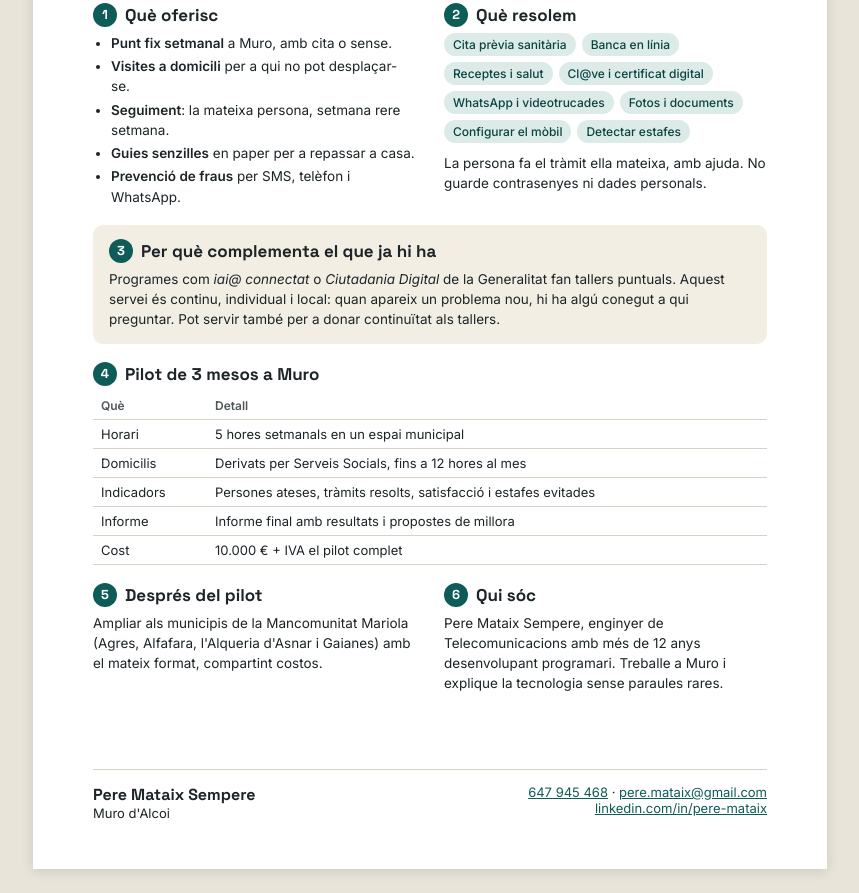
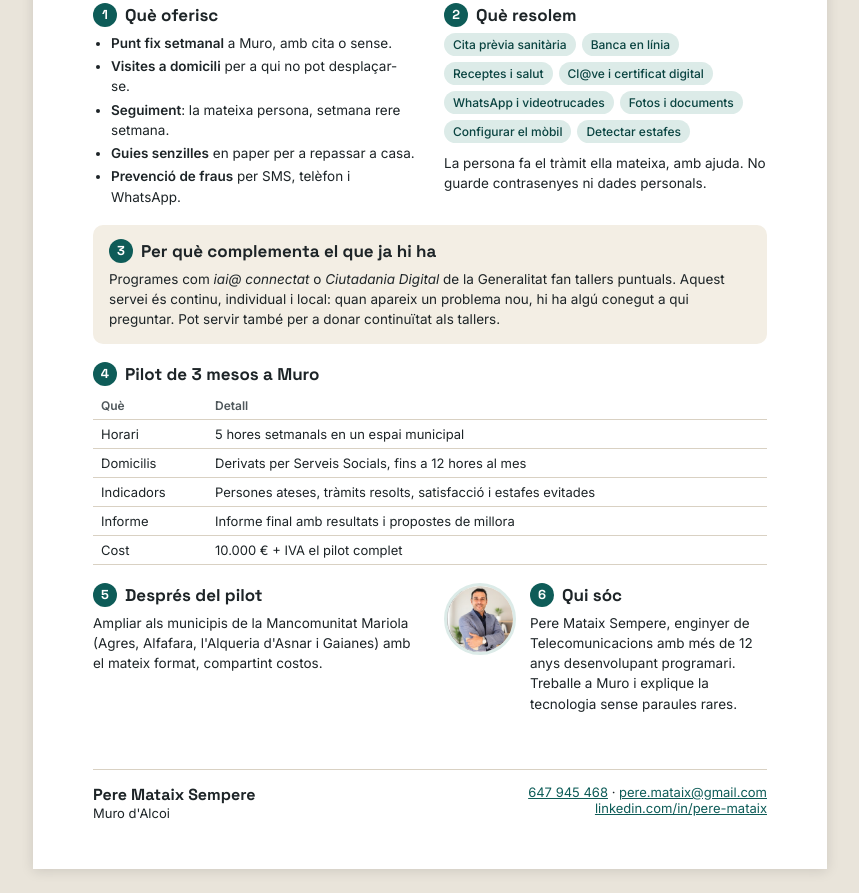
Before and after one commit to pemasem/pemasem, a plain HTML site: page proposta/index.html in a window 1280 px wide. Shown: the part 326-1219 px from the top of the page, without its empty margins (210-1069 px from the left). Drawn offline with Linux system fonts and the light colour scheme.

Commit message:
Propuesta: foto en Quién soy
Co-Authored-By: Claude Opus 5.5 <noreply@anthropic.com>

```diff
--- a/proposta/index.html
+++ b/proposta/index.html
@@ -121,10 +121,13 @@ th{font-size:12px;color:var(--muted);font-weight:600}
 <p data-l="ca">Ampliar als municipis de la Mancomunitat Mariola (Agres, Alfafara, l'Alqueria d'Asnar i Gaianes) amb el mateix format, compartint costos.</p>
 <p data-l="es">Ampliar a los municipios de la Mancomunitat Mariola (Agres, Alfafara, l'Alqueria d'Asnar y Gaianes) con el mismo formato, compartiendo costes.</p>
 </div>
+<div style="display:flex;gap:14px;align-items:flex-start">
+<img src="../triptic/assets/pere-mataix.jpg" alt="Pere Mataix Sempere" width="72" height="72" style="flex:none;width:72px;height:72px;border-radius:36px;object-fit:cover;border:3px solid var(--soft)">
 <div>
 <h2><span class="n">6</span><span data-l="ca">Qui sóc</span><span data-l="es">Quién soy</span></h2>
 <p data-l="ca">Pere Mataix Sempere, enginyer de Telecomunicacions amb més de 12 anys desenvolupant programari. Treballe a Muro i explique la tecnologia sense paraules rares.</p>
 <p data-l="es">Pere Mataix Sempere, ingeniero de Telecomunicaciones con más de 12 años desarrollando software. Trabajo en Muro y explico la tecnología sin palabras raras.</p>
+</div>
 </div>
 </section>
 
```
Also changed, not shown: 2 other files.
